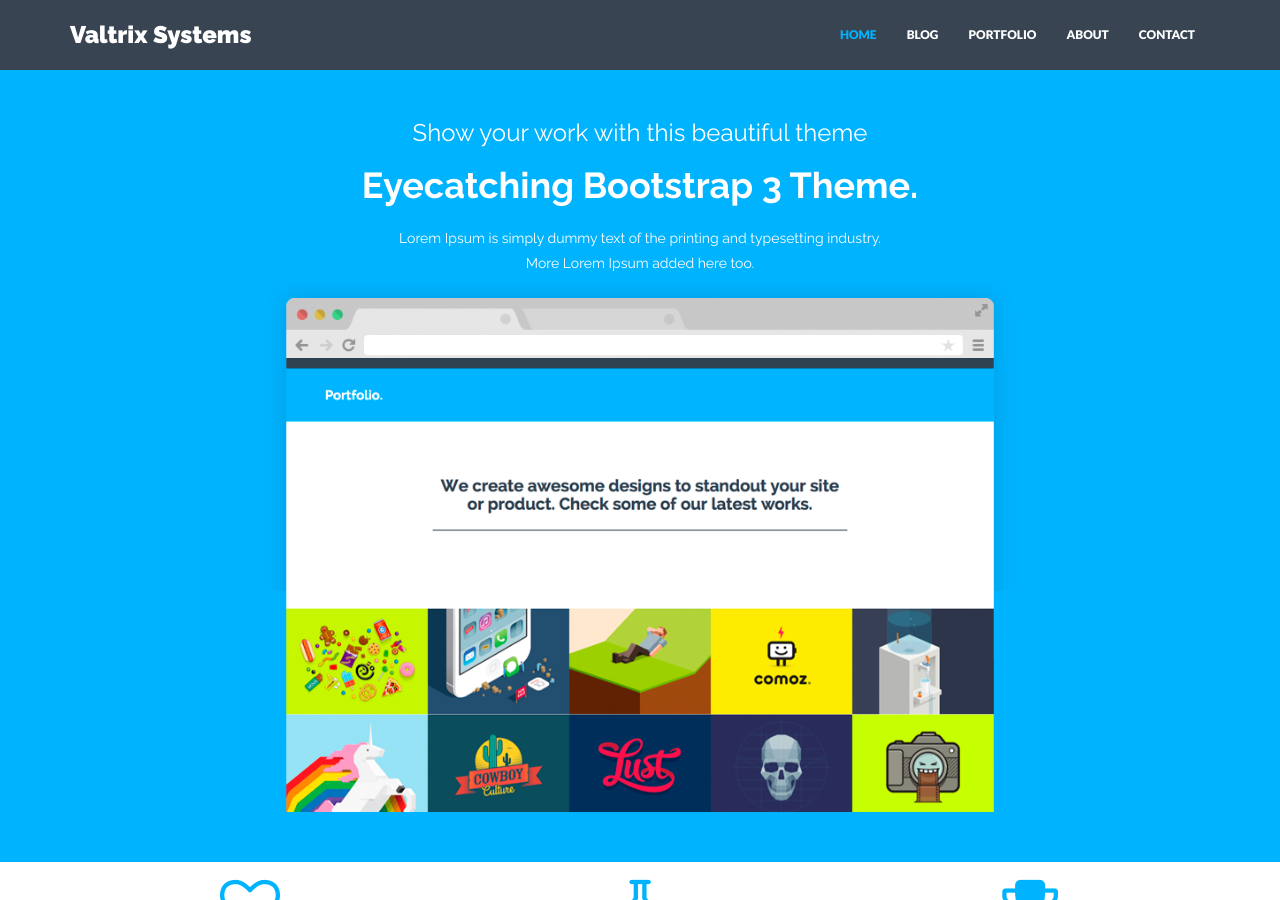
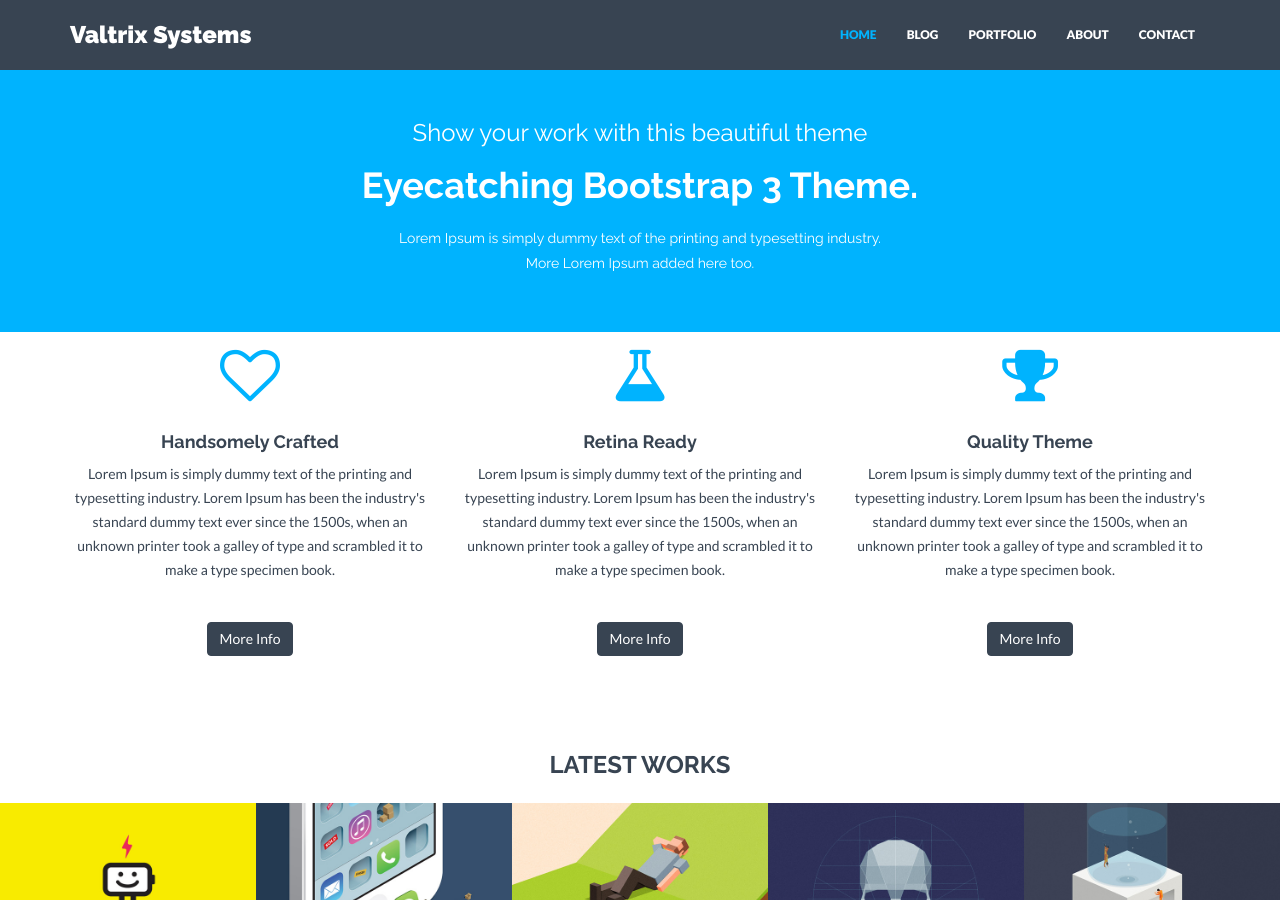
Before and after one commit to valtrix/valtrix.github.io, a Jekyll site: the page built from index.html, in a window 1280 px wide and 900 px high. Built offline with Jekyll 4.4.1, drawn with Linux system fonts in a browser that asks for light colours; nearby versions of some CDN libraries.

Commit message:
Removing browser.png

```diff
--- a/_includes/header.html
+++ b/_includes/header.html
@@ -7,9 +7,6 @@
                 <h5>Lorem Ipsum is simply dummy text of the printing and typesetting industry.</h5>
                 <h5>More Lorem Ipsum added here too.</h5>
             </div>
-            <div class="col-lg-8 col-lg-offset-2 himg">
-                <img src="{{ "/assets/img/browser.png" | prepend: site.baseurl }}" class="img-responsive">
-            </div>
         </div><!-- /row -->
     </div> <!-- /container -->
 </div><!-- /headerwrap -->
```
Also changed, not shown: assets/img/browser.png (deleted).
